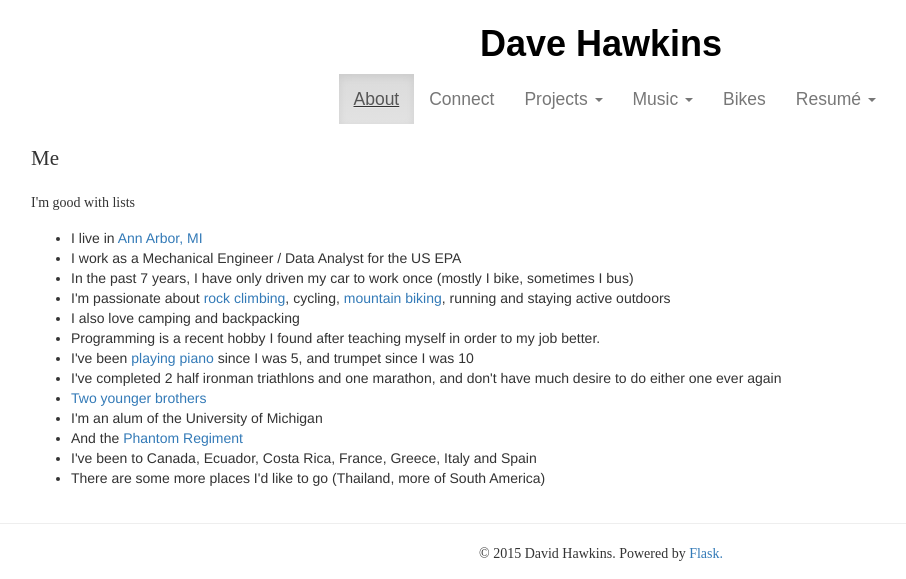
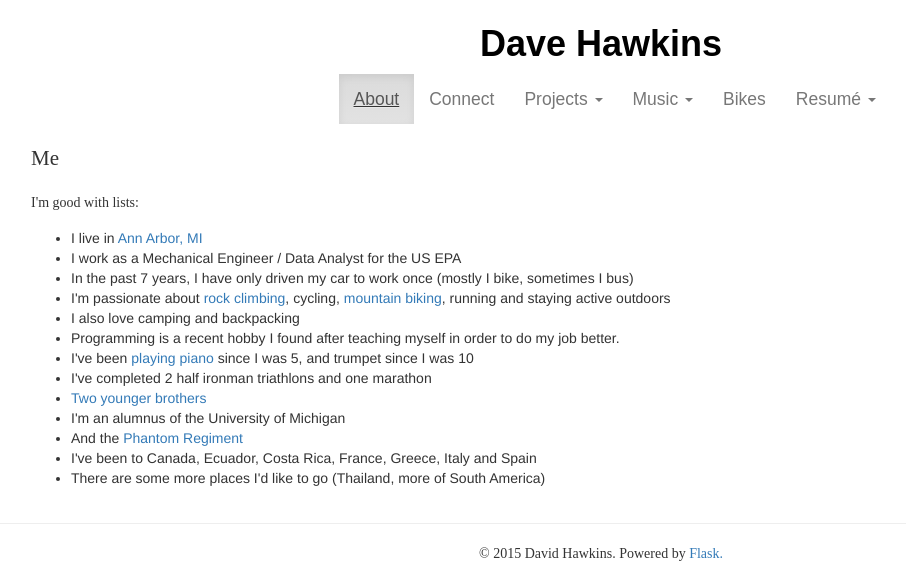
Before and after one commit to iamdavehawkins/iamdavehawkins, a Flask app: page / in a window 1280 px wide; the page is wider, and only the part inside the window is pictured. Shown: the part 274-853 px from the top of that part, without its empty margins (39-945 px from the left). Run offline with Flask 2, Linux system fonts and the light colour scheme; some libraries are stand-ins or nearby versions; some web fonts are replaced.

Commit message:
spelling

```diff
--- a/app/templates/about.html
+++ b/app/templates/about.html
@@ -10,18 +10,18 @@
 	<div class="col-lg-12">
 		<p class="lead basic-info">Me</p>
 
-		<p class="basic-info">I'm good with lists
+		<p class="basic-info">I'm good with lists:
 			<ul>
 				<li>I live in <a href="http://www.a2gov.org/Galleries/Home/A2%20photos%20toned-2052.jpg?RenditionId=11">Ann Arbor, MI</a></li>
 				<li>I work as a Mechanical Engineer / Data Analyst for the US EPA</li>
 				<li>In the past 7 years, I have only driven my car to work once (mostly I bike, sometimes I bus)</li>
 				<li>I'm passionate about <a href="https://scontent-lga1-1.xx.fbcdn.net/hphotos-xfp1/v/t1.0-9/10303867_10103902741516533_4951379409415181034_n.jpg?oh=481f725983a7acbe2e1035f75c472943&oe=5627F97B">rock climbing</a>, cycling, <a href="https://scontent-lga1-1.xx.fbcdn.net/hphotos-xaf1/v/t1.0-9/392618_10101092271530913_414407075_n.jpg?oh=8bc8647e960b57e09016f87401396a52&oe=563353F7">mountain biking</a>, running and staying active outdoors</li>
 				<li>I also love camping and backpacking</li>
-				<li>Programming is a recent hobby I found after teaching myself in order to my job better.</li>
+				<li>Programming is a recent hobby I found after teaching myself in order to do my job better.</li>
 				<li>I've been <a href="https://scontent-lga1-1.xx.fbcdn.net/hphotos-xaf1/v/t1.0-9/182442_192505714103171_7214952_n.jpg?oh=fb61ebc7b10b7746331fcf6ececad3b9&oe=55E7C322">playing piano</a> since I was 5, and trumpet since I was 10</li>
-				<li>I've completed 2 half ironman triathlons and one marathon, and don't have much desire to do either one ever again</li>
+				<li>I've completed 2 half ironman triathlons and one marathon</li>
 				<li><a href="https://scontent-lga1-1.xx.fbcdn.net/hphotos-xfp1/v/t1.0-9/s720x720/19506_10105058667900793_5018091075745658229_n.jpg?oh=484f2377e23ded9700766cf3c85bda6d&oe=55EDE9A9">Two younger brothers</a></li>
-				<li>I'm an alum of the University of Michigan</li>
+				<li>I'm an alumnus of the University of Michigan</li>
 				<li>And the <a href="https://scontent-lga1-1.xx.fbcdn.net/hphotos-xap1/v/t1.0-9/1910601_549041384523_5968_n.jpg?oh=edd8a4ab8f0b026f0a0c4321ddc1da0b&oe=55EE7791">Phantom Regiment</a></li>
 				<li>I've been to Canada, Ecuador, Costa Rica, France, Greece, Italy and Spain</li>
 				<li>There are some more places I'd like to go (Thailand, more of South America)</li>
```
